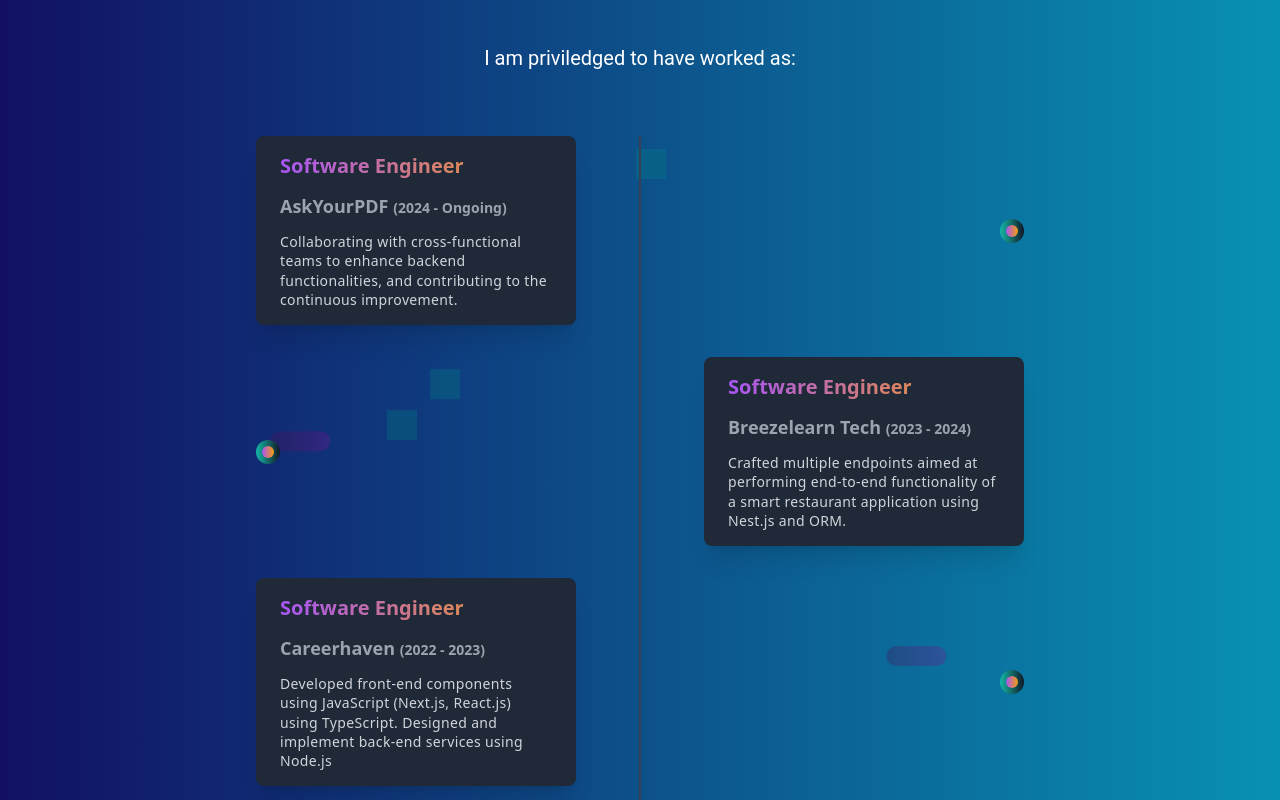
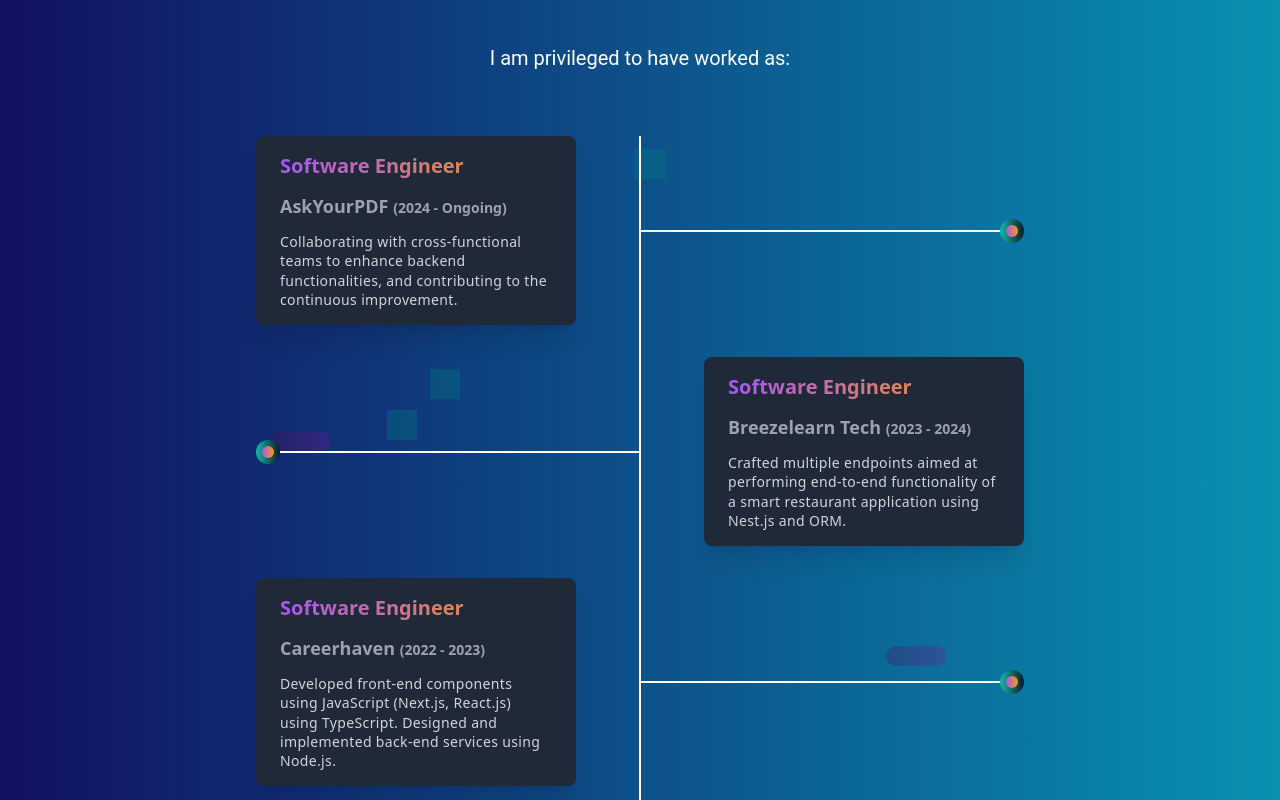
Before and after one commit to BisiOlaYemi/Yemi, a React (Create React App) app: page / in a window 1280 px wide. Shown: the part 1800-2600 px from the top of the page. Built offline with nearby package versions, Linux system fonts and the light colour scheme.

Commit message:
assignment of premium

```diff
--- a/src/components/WorkExperienceTimeline.jsx
+++ b/src/components/WorkExperienceTimeline.jsx
@@ -1,4 +1,4 @@
-import { motion } from 'framer-motion'
+import { motion } from 'framer-motion';
 
 const experiences = [
   {
@@ -17,15 +17,15 @@ const experiences = [
     title: 'Software Engineer',
     company: 'Careerhaven',
     period: '2022 - 2023',
-    description: 'Developed front-end components using JavaScript  (Next.js, React.js) using TypeScript. Designed and implement back-end services using Node.js'
+    description: 'Developed front-end components using JavaScript (Next.js, React.js) using TypeScript. Designed and implemented back-end services using Node.js.'
   },
   {
     title: 'Software Developer',
     company: 'Readycars NG',
     period: '2020 - 2022',
-    description: 'Facilitated the creation of user stories and web development lifecycle, with subsequent hands-on deliverable of a Car hire application for the company.'
+    description: 'Facilitated the creation of user stories and web development lifecycle, with subsequent hands-on deliverables of a Car hire application for the company.'
   }
-]
+];
 
 export default function WorkExperienceTimeline() {
   return (
@@ -45,35 +45,57 @@ export default function WorkExperienceTimeline() {
           animate={{ opacity: 1, y: 0 }}
           transition={{ duration: 0.5, delay: 0.2 }}
         >
-          I am priviledged to have worked as:
+          I am privileged to have worked as:
         </motion.h3>
         <div className="relative">
-          <div className="absolute left-1/2 transform -translate-x-1/2 w-0.5 h-full bg-gray-700" />
+          {/* Vertical Line */}
+          <div className="absolute left-1/2 transform -translate-x-1/2 w-0.5 h-full bg-white" />
+
           {experiences.map((experience, index) => (
             <motion.div
               key={index}
-              className={`mb-8 flex justify-between items-center w-full ${
+              className={`mb-8 flex items-center w-full ${
                 index % 2 === 0 ? 'flex-row-reverse' : ''
               }`}
               initial={{ opacity: 0, y: 50 }}
               animate={{ opacity: 1, y: 0 }}
               transition={{ duration: 0.5, delay: index * 0.2 }}
             >
-              <div className="order-1 w-5/12" />
+              {/* Horizontal Line extending to vertical line */}
+              <div
+                className={`order-1 h-0.5 bg-white ${
+                  index % 2 === 0 ? 'w-[calc(49%-16px)] ml-auto mr-0' : 'w-[calc(49%-16px)] mr-auto ml-0'
+                }`}
+              />
+
+              {/* Icon */}
               <div className="z-20">
                 <div className="flex items-center justify-center w-6 h-6 bg-gradient-to-r from-teal-500 to-gray-900 rounded-full">
                   <div className="w-3 h-3 bg-gradient-to-r from-purple-500 to-amber-500 rounded-full" />
                 </div>
               </div>
-              <div className={`order-1 bg-gray-800 rounded-lg shadow-xl w-5/12 px-6 py-4`}>
-                <h3 className="mb-3 font-bold bg-gradient-to-r from-purple-500 to-amber-500 text-transparent bg-clip-text text-xl">{experience.title}</h3>
-                <h4 className="mb-3 font-semibold text-lg text-gray-400">{experience.company} <span className="text-sm">({experience.period})</span></h4>
-                <p className="text-sm leading-snug tracking-wide text-gray-300 text-opacity-100">{experience.description}</p>
+
+              {/* Experience Card */}
+              <div
+                className={`order-1 bg-gray-800 rounded-lg shadow-xl w-5/12 px-6 py-4 ${
+                  index % 2 === 0 ? 'mr-auto' : 'ml-auto'
+                }`}
+              >
+                <h3 className="mb-3 font-bold bg-gradient-to-r from-purple-500 to-amber-500 text-transparent bg-clip-text text-xl">
+                  {experience.title}
+                </h3>
+                <h4 className="mb-3 font-semibold text-lg text-gray-400">
+                  {experience.company}{' '}
+                  <span className="text-sm">({experience.period})</span>
+                </h4>
+                <p className="text-sm leading-snug tracking-wide text-gray-300 text-opacity-100">
+                  {experience.description}
+                </p>
               </div>
             </motion.div>
           ))}
         </div>
       </div>
     </div>
-  )
+  );
 }
```
